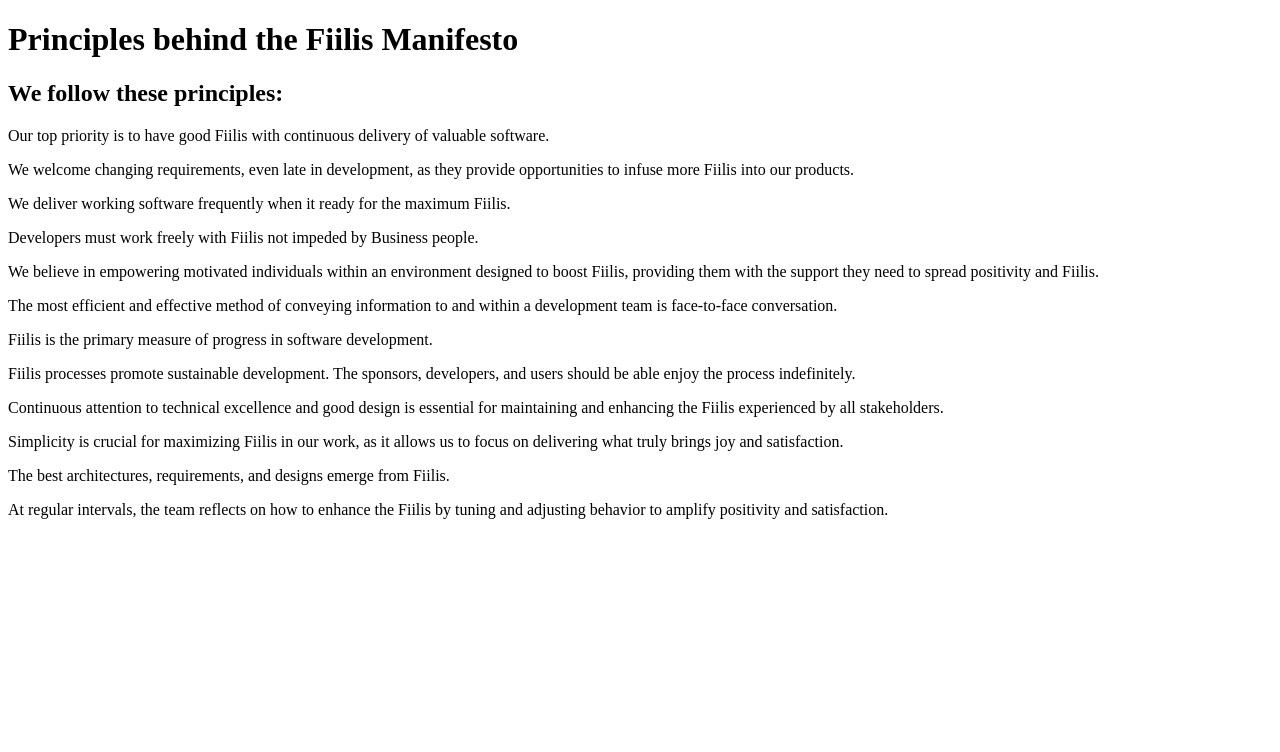
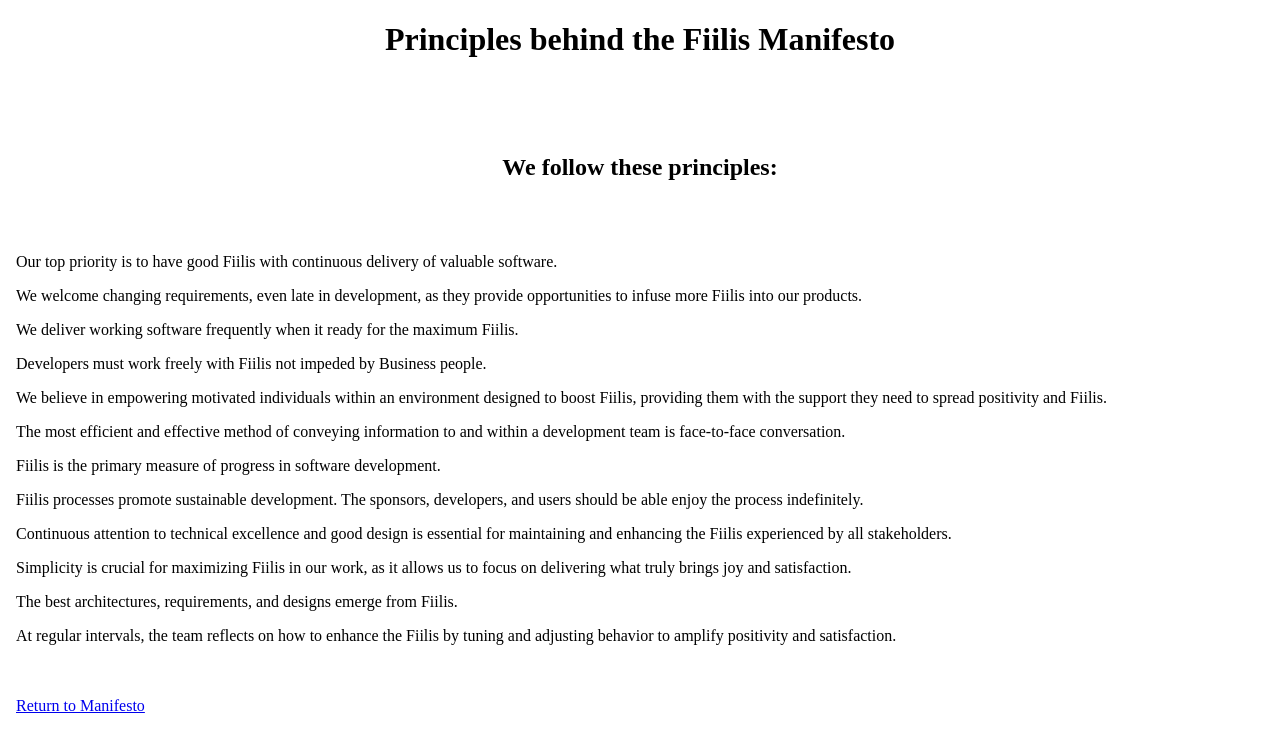
Before and after one commit to KeManen/fiilismanifesto, a SvelteKit app: page /principles in a window 1280 px wide. Shown: the top 752 px of the page. Built offline with nearby package versions, Linux system fonts and the light colour scheme.

Commit message:
Cleanining

```diff
--- a/src/routes/+page.svelte
+++ b/src/routes/+page.svelte
@@ -1,10 +1,38 @@
+<html lang="en">
+<head>
+<title>Manifesto for Fiilis Software Development</title>
+<meta content="text/html: charset=utf-8" />
+</head>
+<body>
 <h1>Manifesto for Fiilis Software Development</h1>
-
+<br><br><br>
 <p>We are uncovering better fiilis of developing software by doing it and helping others do it. Through this work we have come to value:</p>
+<br><br>
 
 <p><b>Good Fiilis</b> over Individuals and interactions</p>
 <p><b>Good Fiilis</b> over Working Product</p>
 <p><b>Good Fiilis</b> over Customer Collaboration</p>
 <p><b>Good Fiilis</b> over Responding to change</p>
+<br><br>
 
 <p>That is, while there is value in the items on the right, we value the Fiilis on the left more.</p>
+<br><br>
+
+<a href="/principles/">Twelve Principles of Fiilis Software</a>
+
+</body>
+
+<style>
+p {
+    text-align: justify
+}
+
+h1 {
+    text-align: center
+}
+
+h2 {
+    text-align: center
+}
+</style>
+</html>
--- a/src/routes/principles/+page.svelte
+++ b/src/routes/principles/+page.svelte
@@ -1,5 +1,14 @@
+<html lang="en">
+<head>
+<title>Principles behind the Fiilis Manifesto</title>
+<meta content="text/html: charset=utf-8" />
+</head>
+<body>
+
 <h1><b>Principles behind the Fiilis Manifesto</b></h1>
+<br><br><br>
 <h2>We follow these principles:</h2>
+<br><br>
 
 <p>Our top priority is to have good Fiilis with continuous delivery of valuable software.</p>
 
@@ -31,3 +40,26 @@ emerge from Fiilis.</p>
 
 <p>At regular intervals, the team reflects on how
 to enhance the Fiilis by tuning and adjusting behavior to amplify positivity and satisfaction.</p>
+
+<br><br>
+
+<a href="/">Return to Manifesto</a>
+</body>
+
+<style>
+p {
+    text-align: justify
+}
+
+h1 {
+    text-align: center
+}
+
+h2 {
+    text-align: center
+}
+
+
+</style>
+
+</html>
```
